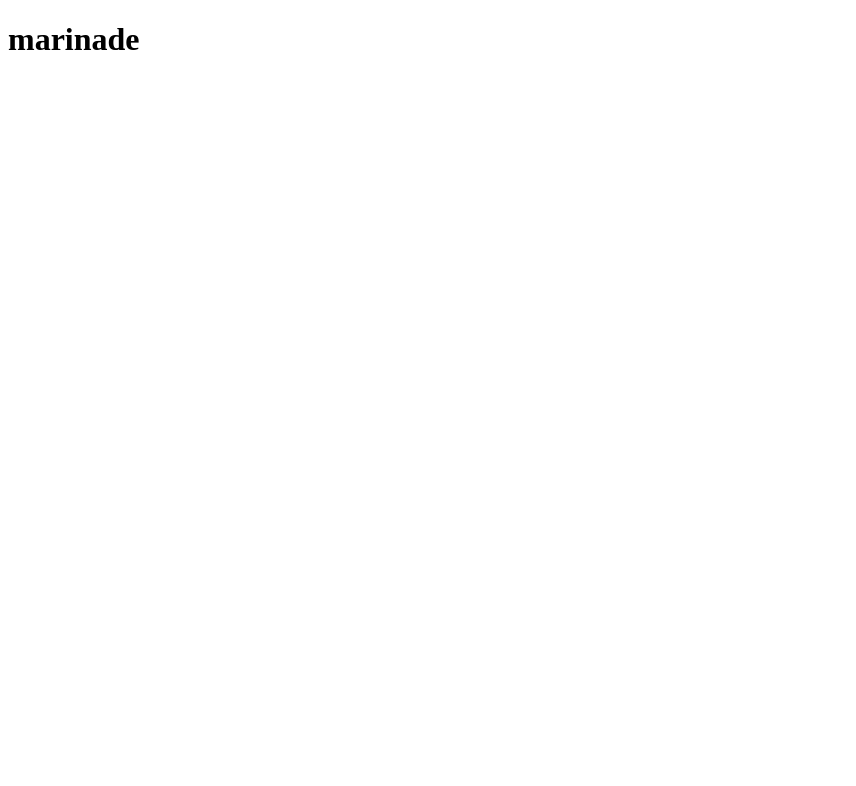
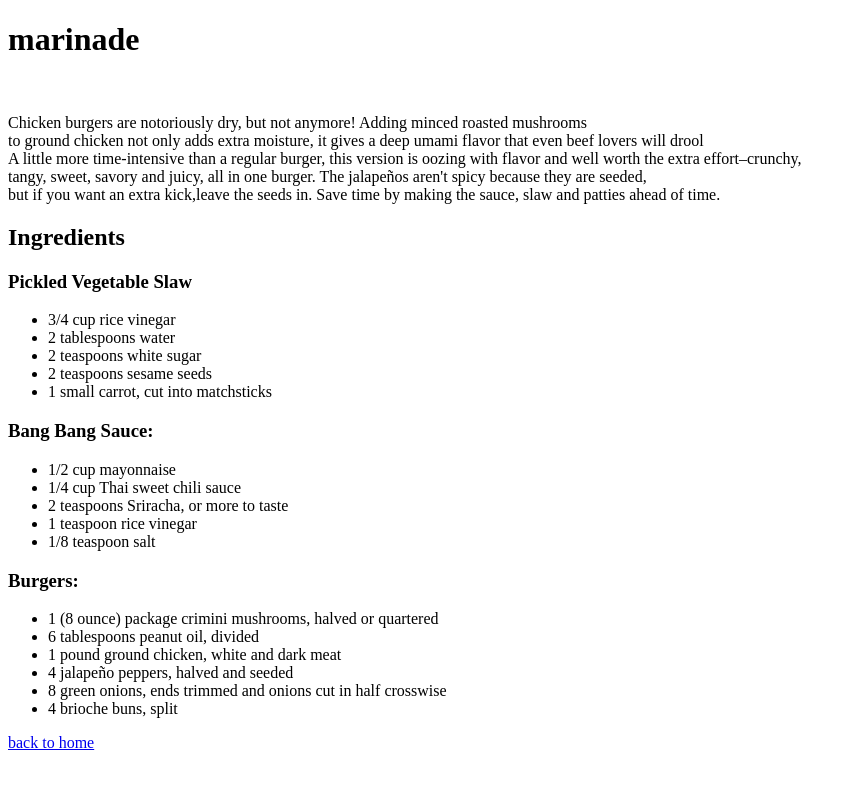
Before and after one commit to Daniel-Kav/odin-recipes, a plain HTML site: page recipes/marinade.html in a window 1280 px wide. Shown: the whole page, without its empty margins (0-856 px from the left). Drawn offline with Linux system fonts and the light colour scheme.

Commit message:
new recipe page added

```diff
--- a/recipes/marinade.html
+++ b/recipes/marinade.html
@@ -8,6 +8,43 @@
 </head>
 <body>
     <h1>marinade</h1>
+    <img src="images/burger" alt="">
+    <p>Chicken burgers are notoriously dry, but not anymore! Adding minced roasted mushrooms <br>
+        to ground chicken not only adds extra moisture, it gives a deep umami flavor that even beef lovers will drool <br>
+         A little more time-intensive than a regular burger, this version is oozing with flavor and well worth the extra effort–crunchy,<br>
+          tangy, sweet, savory and juicy, all in one burger. The jalapeños aren't spicy because they are seeded, <br>
+          but if you want an extra kick,leave the seeds in. Save time by making the sauce, slaw and patties ahead of time.</p>
+
+          <h2>Ingredients</h2>
+          <h3>Pickled Vegetable Slaw</h3>
+          <ul>
+            <li>3/4 cup rice vinegar</li>
+            <li>2 tablespoons water</li>
+            <li>2 teaspoons white sugar</li>
+            <li>2 teaspoons sesame seeds</li>
+            <li>1 small carrot, cut into matchsticks</li>
+          </ul>
+          <h3>Bang Bang Sauce:</h3>
+          <ul>
+            <li>1/2 cup mayonnaise</li>
+            <li>1/4 cup Thai sweet chili sauce</li>
+            <li>2 teaspoons Sriracha, or more to taste</li>
+            <li>1 teaspoon rice vinegar</li>
+            <li>1/8 teaspoon salt</li>
+          </ul>
+
+          <h3>Burgers:</h3>
+          <ul>
+            <li>1 (8 ounce) package crimini mushrooms, halved or quartered</li>
+            <li>6 tablespoons peanut oil, divided</li>
+            <li>1 pound ground chicken, white and dark meat</li>
+            <li>4 jalapeño peppers, halved and seeded</li>
+            <li>8 green onions, ends trimmed and onions cut in half crosswise</li>
+            <li>4 brioche buns, split</li>
+          </ul>
+
+          <p> <a href="index.html">back to home</a></p>
+
 
 </body>
 </html>
```
Also changed, not shown: index.html (+6 -0 lines), 4 other files.
